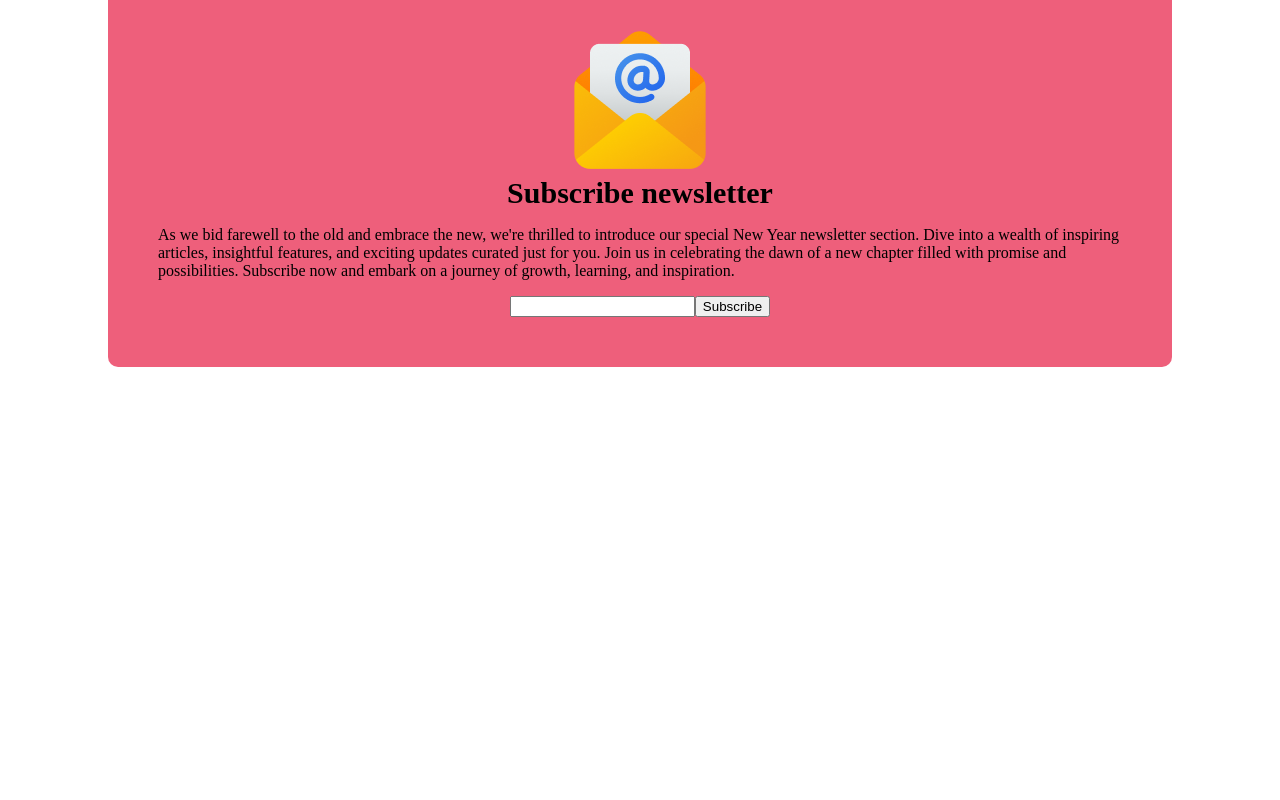
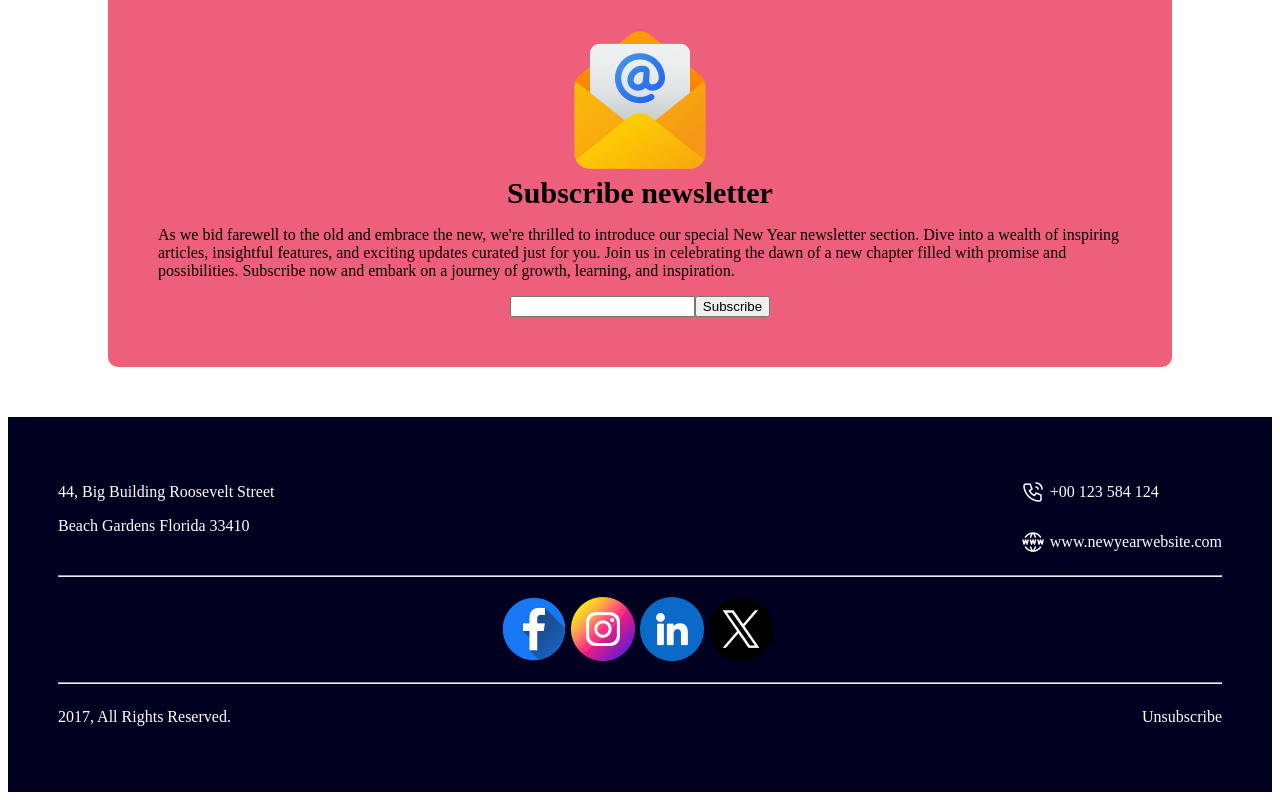
Before and after one commit to mdadib300/new-year, a plain HTML site: page index.html in a window 1280 px wide. Shown: the part 4442-5242 px from the top of the page. Before the commit the page ends 4859 px from the top, so only its background shows below. Drawn offline with Linux system fonts and the light colour scheme.

Commit message:
footer added

```diff
--- a/index.html
+++ b/index.html
@@ -97,5 +97,30 @@
                 </div>
                </section>
     </main>
+
+    <footer>
+        <div class="footer-upper">
+            <div>
+                <p>44, Big Building Roosevelt Street</p>
+                <p>Beach Gardens Florida 33410</p>
+            </div>
+            <div>
+                <div class="info-with-icon"><img src="/resources/Icons/Call.png" alt=""> <p>+00 123 584 124</p></div>
+                <div class="info-with-icon"><img src="/resources/Icons/Website.png" alt=""> <p>www.newyearwebsite.com</p></div>
+            </div>
+        </div>
+        <hr>
+        <div class="footer-middle">
+            <img src="/resources/Icons/Facebook.png" alt="">
+            <img src="/resources/Icons/Instagram.png" alt="">
+            <img src="/resources/Icons/Linkedin.png" alt="">
+            <img src="/resources/Icons/Twitter.png" alt="">
+        </div>
+        <hr>
+        <div class="footer-lower">
+            <p>2017, All Rights Reserved.</p>
+            <p>Unsubscribe</p>
+        </div>
+    </footer>
 </body>
 </html>
--- a/style.css
+++ b/style.css
@@ -117,3 +117,41 @@ span{
     flex-direction: column;
     align-items: center;
 }
+
+/* till newsletter-------- */
+
+footer{
+    background-color: rgb(0, 0, 32);
+    padding: 50px;
+    color: white;
+}
+
+.footer-upper{
+    display: flex;
+    justify-content: space-between;
+}
+
+.info-with-icon{
+    display: flex;
+    align-items: center;
+}
+
+.info-with-icon img{
+    margin-right: 5px;
+}
+
+.footer-middle{
+    display: flex;
+    justify-content: center;
+    align-items: center;
+    margin: 20px 0px;
+}
+
+.footer-middle img{
+    margin-right: 5px;
+}
+
+.footer-lower{
+    display: flex;
+    justify-content: space-between;
+}
```
